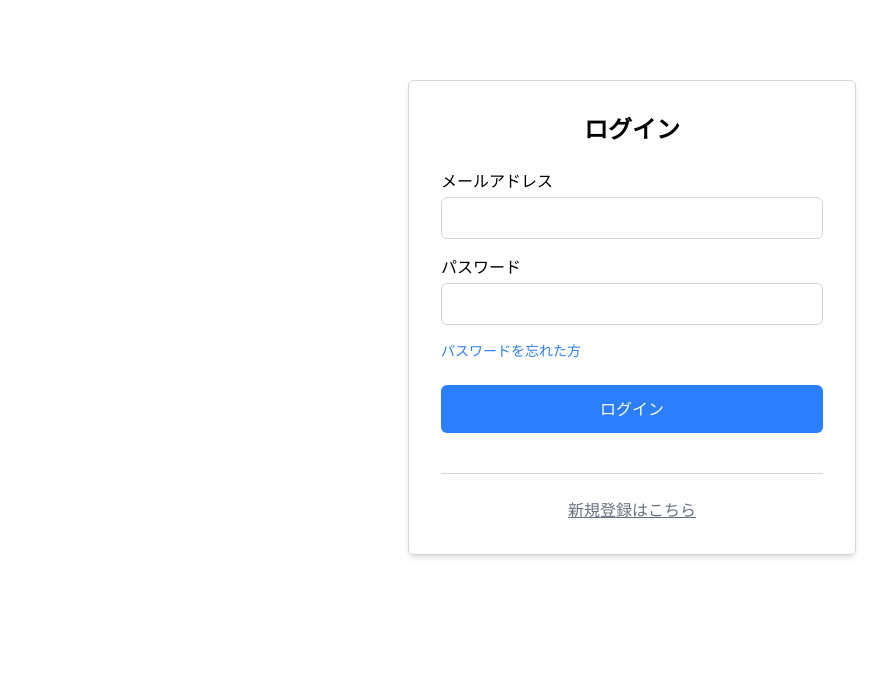
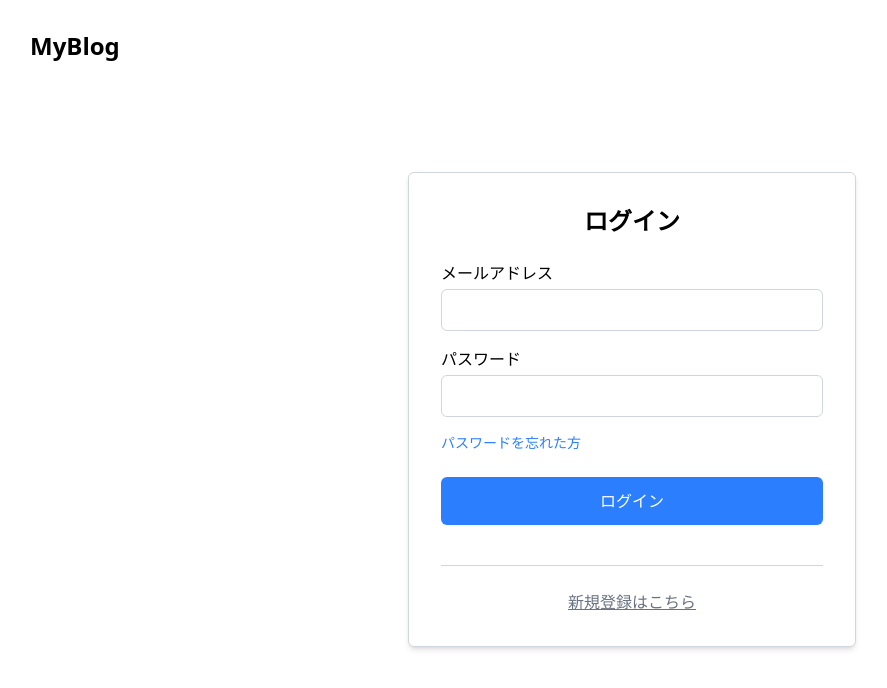
Before and after one commit to la-lala8701/my-blog, a Next.js app: page /login in a window 1280 px wide. Shown: the top 688 px of the page, without its empty margins (8-895 px from the left). Built offline with nearby package versions, Linux system fonts and the light colour scheme; no server answers.

Commit message:
✨ヘッダーの追加

```diff
--- a/app/(auth)/layout.tsx
+++ b/app/(auth)/layout.tsx
@@ -1,7 +1,14 @@
+import { HeaderAuth } from '../components/HeaderAuth';
+
 export default function AuthLayout({
   children,
 }: Readonly<{
   children: React.ReactNode;
 }>) {
-  return <>{children}</>;
+  return (
+    <div className="px-4">
+      <HeaderAuth />
+      {children}
+    </div>
+  );
 }
```
